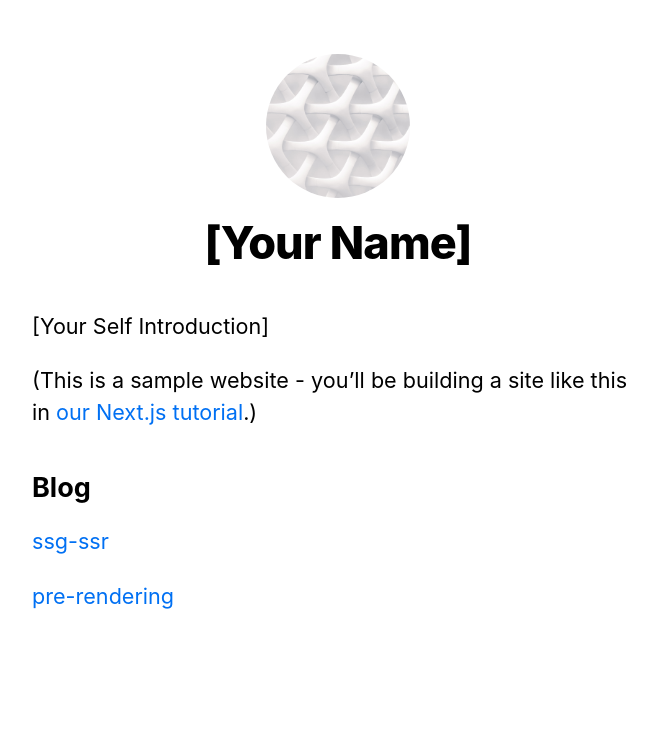
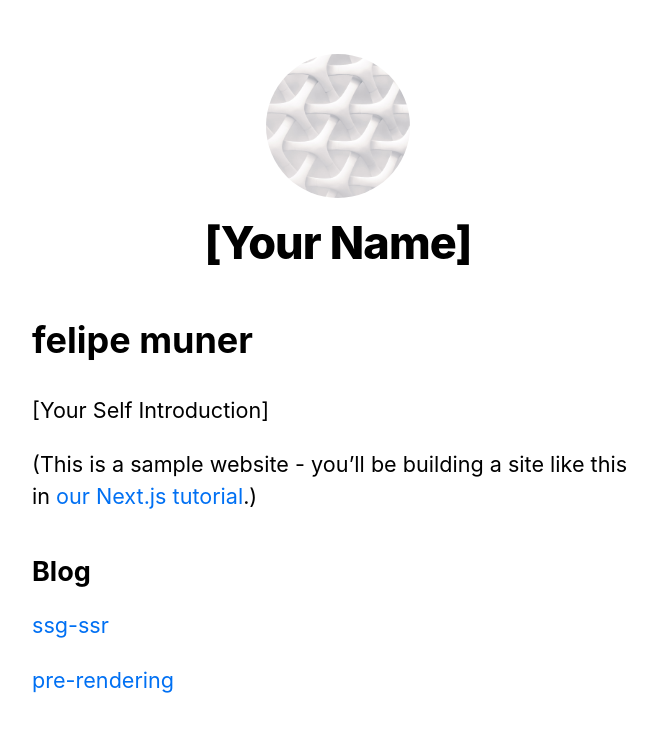
Before and after one commit to felipe-muner/typescript-final, a Next.js app: page / in a window 1280 px wide. Shown: the top 732 px of the page, without its empty margins (302-959 px from the left). Built offline with nearby package versions, Linux system fonts and the light colour scheme.

Commit message:
my first typescript

```diff
--- /dev/null
+++ b/components/showDetails.tsx
@@ -0,0 +1,12 @@
+interface IFullName {
+  firstName: string;
+  lastName: string;
+}
+
+export default function ShowDetails({
+  user,
+}: {
+  user: IFullName;
+}) {
+  return <h1>{user.firstName + " " + user.lastName}</h1>
+}
--- a/pages/index.tsx
+++ b/pages/index.tsx
@@ -1,30 +1,34 @@
-import Head from 'next/head'
-import Layout, { siteTitle } from '../components/layout'
-import utilStyles from '../styles/utils.module.css'
-import { getSortedPostsData } from '../lib/posts'
-import Link from 'next/link'
-import Date from '../components/date'
-import { GetStaticProps } from 'next'
+import Head from "next/head";
+import Layout, { siteTitle } from "../components/layout";
+import utilStyles from "../styles/utils.module.css";
+import { getSortedPostsData } from "../lib/posts";
+import Link from "next/link";
+import Date from "../components/date";
+import ShowDetails from "../components/showDetails";
+import { IFullName } from "../types/index";
+
+import { GetStaticProps } from "next";
 
 export default function Home({
-  allPostsData
+  allPostsData,
 }: {
   allPostsData: {
-    date: string
-    title: string
-    id: string
-  }[]
+    date: string;
+    title: string;
+    id: string;
+  }[];
 }) {
-  console.log(allPostsData)
+  const user: IFullName = { firstName: "felipe", lastName: "muner" };
   return (
     <Layout home>
       <Head>
         <title>{siteTitle}</title>
       </Head>
+      <ShowDetails user={user}></ShowDetails>
       <section className={utilStyles.headingMd}>
         <p>[Your Self Introduction]</p>
         <p>
-          (This is a sample website - you’ll be building a site like this in{' '}
+          (This is a sample website - you’ll be building a site like this in{" "}
           <a href="https://nextjs.org/learn">our Next.js tutorial</a>.)
         </p>
       </section>
@@ -45,14 +49,14 @@ export default function Home({
         </ul>
       </section>
     </Layout>
-  )
+  );
 }
 
 export const getStaticProps: GetStaticProps = async () => {
-  const allPostsData = getSortedPostsData()
+  const allPostsData = getSortedPostsData();
   return {
     props: {
-      allPostsData
-    }
-  }
-}
+      allPostsData,
+    },
+  };
+};
--- a/types/index.tsx
+++ b/types/index.tsx
@@ -5,3 +5,8 @@ export interface IPost {
   title: string
   body: string
 }
+
+export interface IFullName {
+  firstName: string
+  lastName: string
+}
```
